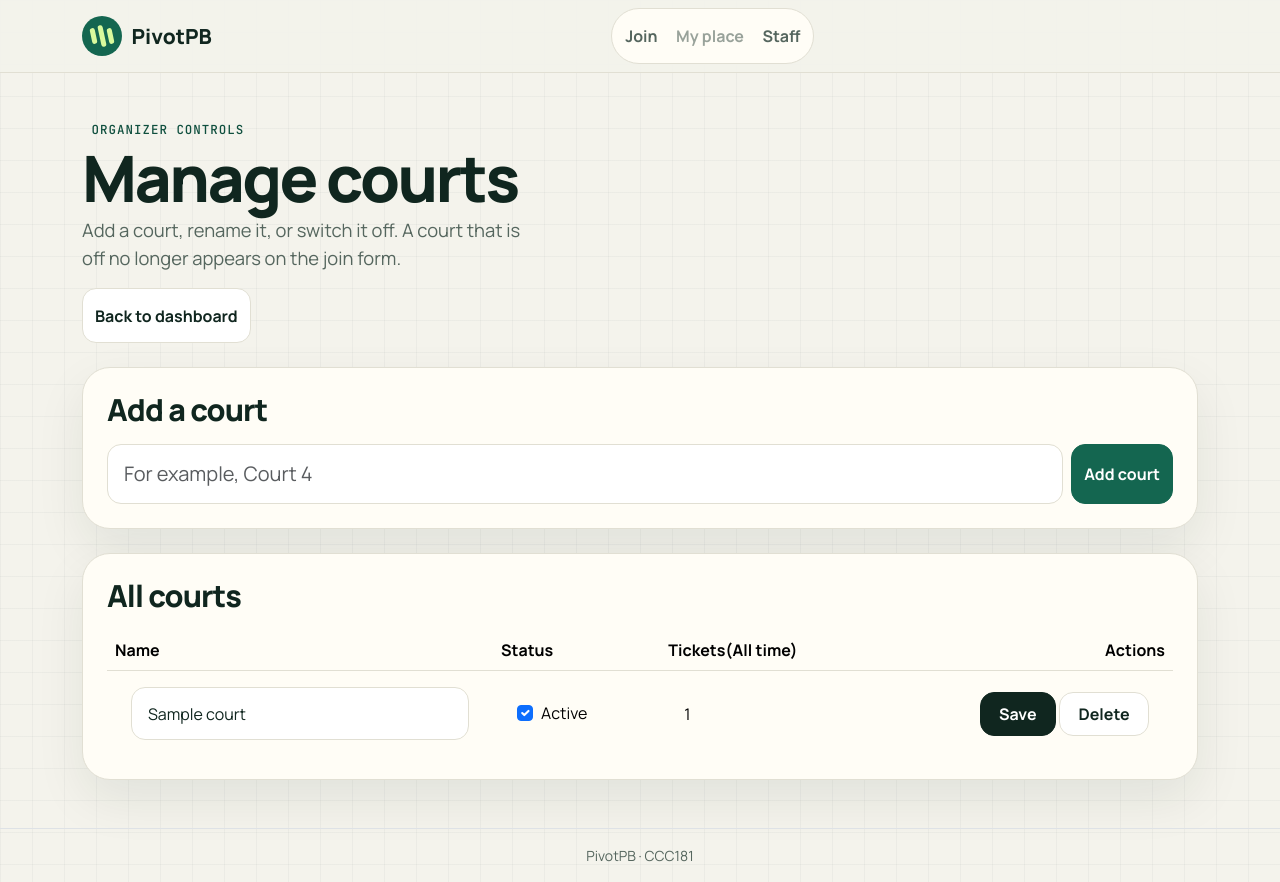
After one commit to franciscrisgerondio-a11y/CCC181_Gerondio_Submissions, a Flask app: page /staff/services in a window 1280 px wide. The commit adds this page. Run offline with Flask 3, Linux system fonts and the light colour scheme; tables that the repository leaves empty hold one stand-in row (values such as "Sample post"); parts of the project's set-up code (start-up, migrations or seed data) failed here and were passed over.

Commit message:
Add courts.active migration and Manage courts page (#4)

```diff
--- a/app.py
+++ b/app.py
@@ -61,14 +61,19 @@ def all_courts():
     return db.session.scalars(db.select(Court).order_by(Court.id)).all()
 
 
+def active_courts():
+    stmt = db.select(Court).filter_by(active=True).order_by(Court.id)
+    return db.session.scalars(stmt).all()
+
+
 def courts_with_counts():
-    """Each court with how many groups are waiting, counted by the database."""
+    """Each active court with how many groups are waiting, counted by the database."""
     stmt = (db.select(Ticket.court_id, func.count())
             .where(Ticket.status == "waiting")
             .group_by(Ticket.court_id))
     counts = dict(db.session.execute(stmt).all())
     return [{"id": c.id, "name": c.name, "waiting": counts.get(c.id, 0)}
-            for c in all_courts()]
+            for c in active_courts()]
 
 
 def waiting_total():
@@ -222,7 +227,7 @@ def join():
         errors["name"] = "Enter your name."
     elif len(name) > 50:
         errors["name"] = "Use 50 characters or fewer."
-    if court is None:
+    if court is None or not court.active:
         errors["service_id"] = "Choose a court."
     if players not in (2, 4):
         errors["players"] = "Choose 2 or 4 players."
@@ -378,6 +383,70 @@ def staff_call_next(service_id):
     return back_to_dashboard()
 
 
+# ---------- manage courts (staff) ----------
+
+def clean_court_name(raw):
+    """Return (name, error). The limit matches the varchar(40) column."""
+    name = (raw or "").strip()
+    if not name or len(name) > 40:
+        return None, "Enter a court name of 1 to 40 characters."
+    return name, None
+
+
+@app.get("/staff/services")
+def services_list():
+    return render_template("services.html", courts=all_courts())
+
+
+@app.post("/staff/services")
+def service_create():
+    name, error = clean_court_name(request.form.get("name"))
+    if error:
+        flash(error, "danger")
+        return redirect(url_for("services_list"))
+    db.session.add(Court(name=name))
+    try:
+        db.session.commit()
+        flash(f"Court \u201c{name}\u201d added.", "success")
+    except IntegrityError:
+        db.session.rollback()
+        flash(f"A court named \u201c{name}\u201d already exists.", "danger")
+    return redirect(url_for("services_list"))
+
+
+@app.post("/staff/services/<int:service_id>")
+def service_edit(service_id):
+    court = db.get_or_404(Court, service_id)
+    name, error = clean_court_name(request.form.get("name"))
+    if error:
+        flash(error, "danger")
+        return redirect(url_for("services_list"))
+    court.name = name
+    # A checkbox that is not ticked is not sent at all.
+    court.active = request.form.get("active") == "on"
+    try:
+        db.session.commit()
+        flash(f"Court \u201c{name}\u201d updated.", "success")
+    except IntegrityError:
+        db.session.rollback()
+        flash(f"A court named \u201c{name}\u201d already exists.", "danger")
+    return redirect(url_for("services_list"))
+
+
+@app.post("/staff/services/<int:service_id>/delete")
+def service_delete(service_id):
+    court = db.get_or_404(Court, service_id)
+    if court.tickets:
+        flash(f"\u201c{court.name}\u201d has tickets, so it cannot be deleted. "
+              f"Turn it off instead.", "danger")
+        return redirect(url_for("services_list"))
+    name = court.name
+    db.session.delete(court)
+    db.session.commit()
+    flash(f"Court \u201c{name}\u201d deleted.", "warning")
+    return redirect(url_for("services_list"))
+
+
 @app.cli.command("seed")
 def seed():
     """Add the starting courts if they are not there yet."""
--- a/models.py
+++ b/models.py
@@ -3,7 +3,7 @@ from datetime import datetime
 
 from flask_sqlalchemy import SQLAlchemy
 from sqlalchemy import (CheckConstraint, DateTime, ForeignKey, Index, SmallInteger,
-                        String, UniqueConstraint, func, text)
+                        String, UniqueConstraint, func, text, true)
 from sqlalchemy.dialects.postgresql import UUID
 from sqlalchemy.orm import Mapped, mapped_column, relationship
 
@@ -15,6 +15,7 @@ class Court(db.Model):
 
     id: Mapped[int] = mapped_column(primary_key=True)
     name: Mapped[str] = mapped_column(String(40), unique=True)
+    active: Mapped[bool] = mapped_column(default=True, server_default=true())
 
     tickets: Mapped[list["Ticket"]] = relationship(back_populates="court")
 
--- /dev/null
+++ b/templates/services.html
@@ -0,0 +1,67 @@
+{% extends "base.html" %}
+{% block title %}Manage courts · PivotPB{% endblock %}
+
+{% block content %}
+<div class="mb-4">
+  <p class="eyebrow mb-2"><span class="eyebrow-line" aria-hidden="true"></span>Organizer controls</p>
+  <h1 class="display-title display-title-sm">Manage courts</h1>
+  <p class="lead-muted mb-0 mt-2">Add a court, rename it, or switch it off. A court that is off no longer appears on the join form.</p>
+  <a class="btn btn-ghost mt-3" href="{{ url_for('staff_dashboard') }}">Back to dashboard</a>
+</div>
+
+<section class="card-pb p-4 mb-4" aria-labelledby="add-court-heading">
+  <h2 id="add-court-heading" class="card-title-pb mb-3">Add a court</h2>
+  <form method="post" action="{{ url_for('service_create') }}" class="d-flex flex-wrap gap-2">
+    <label for="new-court-name" class="visually-hidden">Court name</label>
+    <input id="new-court-name" name="name" type="text" required maxlength="40"
+           class="form-control form-control-lg w-auto flex-grow-1" placeholder="For example, Court 4">
+    <button type="submit" class="btn btn-primary">Add court</button>
+  </form>
+</section>
+
+<section class="card-pb p-4" aria-labelledby="courts-heading">
+  <h2 id="courts-heading" class="card-title-pb mb-3">All courts</h2>
+  <div class="table-responsive">
+    <table class="table queue-table align-middle mb-0">
+      <caption class="visually-hidden">Courts and their tickets</caption>
+      <thead>
+        <tr>
+          <th scope="col">Name</th>
+          <th scope="col">Status</th>
+          <th scope="col">Tickets(All time)</th>
+          <th scope="col" class="text-end">Actions</th>
+        </tr>
+      </thead>
+      <tbody>
+        {% for c in courts %}
+          <tr>
+            <td>
+              <form method="post" id="edit-{{ c.id }}" action="{{ url_for('service_edit', service_id=c.id) }}">
+                <label for="name-{{ c.id }}" class="visually-hidden">Name of court {{ c.id }}</label>
+                <input id="name-{{ c.id }}" name="name" type="text" required maxlength="40"
+                       class="form-control" value="{{ c.name }}">
+              </form>
+            </td>
+            <td>
+              <div class="form-check">
+                <input class="form-check-input" type="checkbox" name="active" id="active-{{ c.id }}"
+                       form="edit-{{ c.id }}" {% if c.active %}checked{% endif %}>
+                <label class="form-check-label" for="active-{{ c.id }}">Active</label>
+              </div>
+            </td>
+            <td>{{ c.tickets|length }}</td>
+            <td class="text-end text-nowrap">
+              <button type="submit" form="edit-{{ c.id }}" class="btn btn-ink">Save</button>
+              <form method="post" class="d-inline"
+                    action="{{ url_for('service_delete', service_id=c.id) }}"
+                    data-confirm="Delete {{ c.name }}? This cannot be undone.">
+                <button type="submit" class="btn btn-ghost" aria-label="Delete {{ c.name }}">Delete</button>
+              </form>
+            </td>
+          </tr>
+        {% endfor %}
+      </tbody>
+    </table>
+  </div>
+</section>
+{% endblock %}
--- a/templates/staff.html
+++ b/templates/staff.html
@@ -7,6 +7,7 @@
     <p class="eyebrow mb-2"><span class="eyebrow-line" aria-hidden="true"></span>Organizer controls</p>
     <h1 class="display-title display-title-sm">Staff dashboard</h1>
     <p class="lead-muted mb-0 mt-2">Keep games moving and players informed across every court.</p>
+    <a class="btn btn-ghost mt-3" href="{{ url_for('services_list') }}">Manage courts</a>
   </div>
 
   <form method="get" action="{{ url_for('staff_dashboard') }}" class="filter-form">
```
Also changed, not shown: migrations/versions/0482b48aeecd_add_courts_active.py (added, +32 -0 lines).
